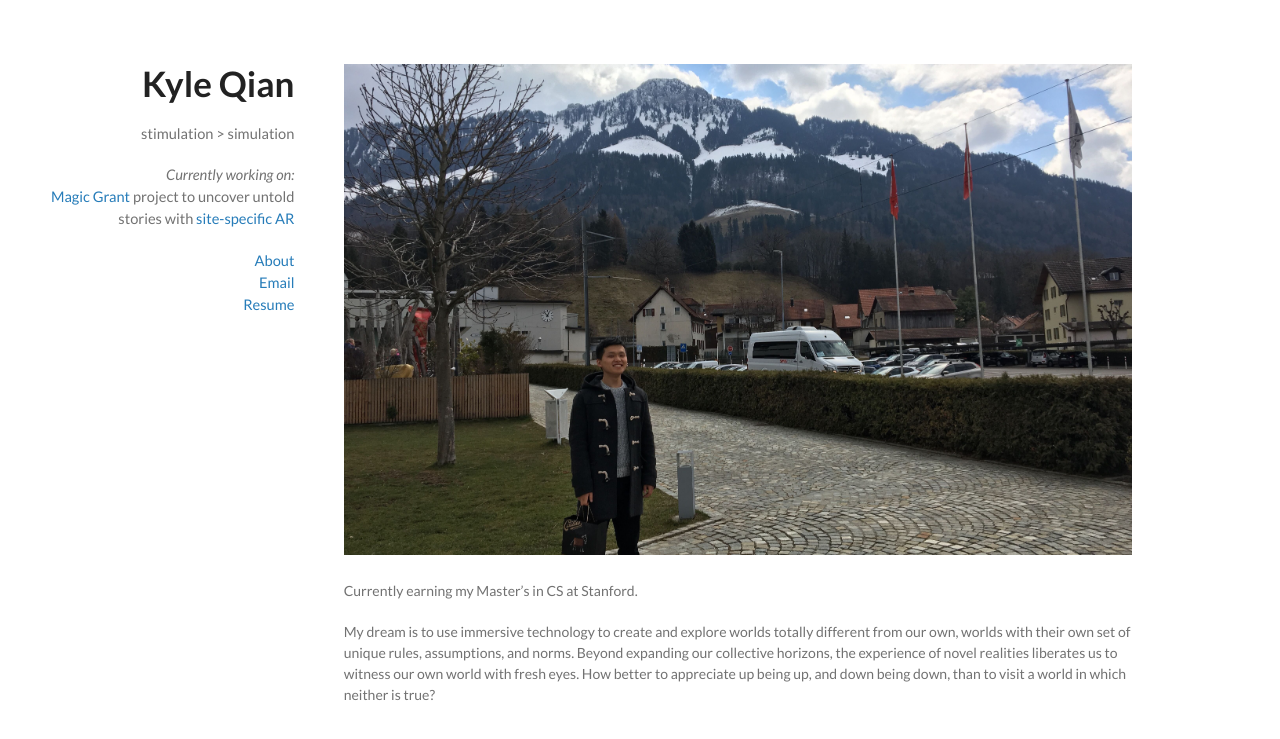
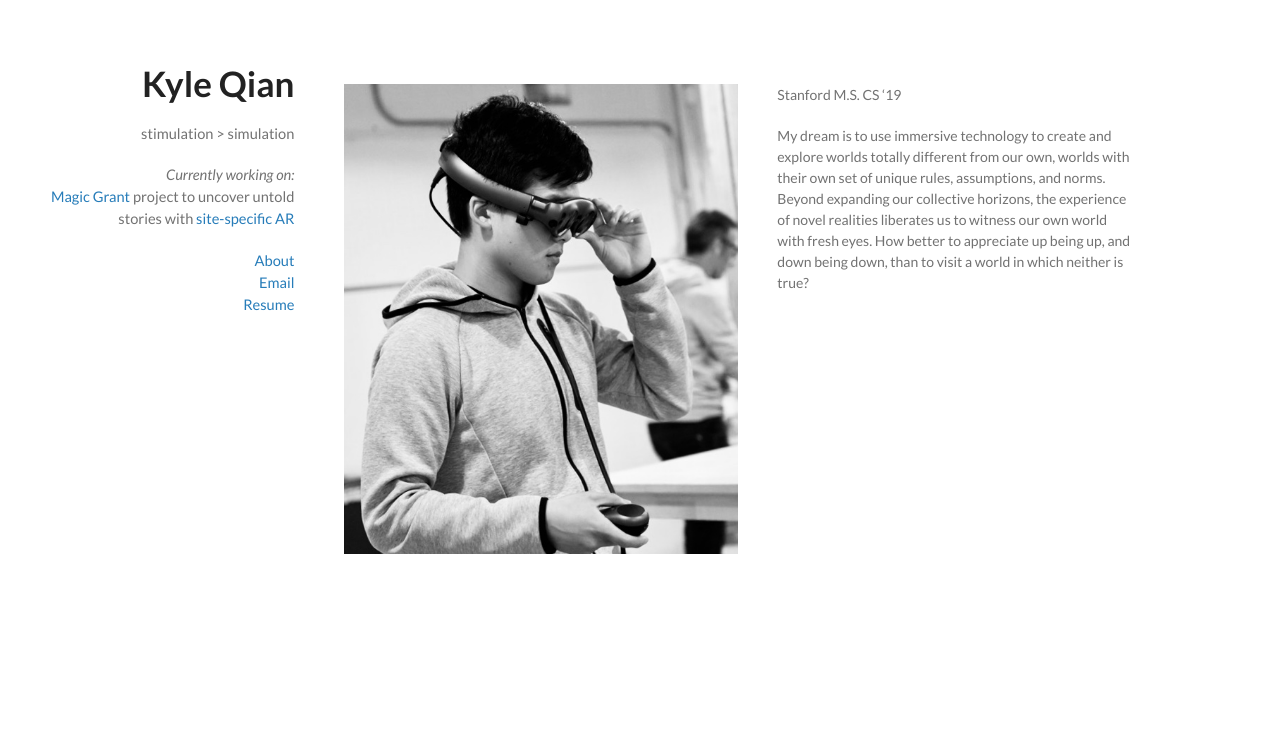
Before and after one commit to kyleqian/kyleqian.github.io, a Jekyll site: the page built from me.md, in a window 1280 px wide. Shown: the top 739 px of the page. Built offline with Jekyll 4.4.1, drawn with Linux system fonts in a browser that asks for light colours.

Commit message:
Grad update

```diff
--- a/me.md
+++ b/me.md
@@ -2,8 +2,8 @@
 layout: default
 ---
 
-![](assets/img/about.jpg)
+<img src="assets/img/magicleap.jpg" style="width: 50%; float: left; margin-right: 5%">
 
-Currently earning my Master's in CS at Stanford.
+Stanford M.S. CS '19
 
 My dream is to use immersive technology to create and explore worlds totally different from our own, worlds with their own set of unique rules, assumptions, and norms. Beyond expanding our collective horizons, the experience of novel realities liberates us to witness our own world with fresh eyes. How better to appreciate up being up, and down being down, than to visit a world in which neither is true?
```
Also changed, not shown: _projects/sounds-of-the-woods.md (+1 -1 lines), assets/img/icxr-1.png (added), assets/img/icxr-2.png (added), assets/img/magicleap.jpg (added), 1 other file.
